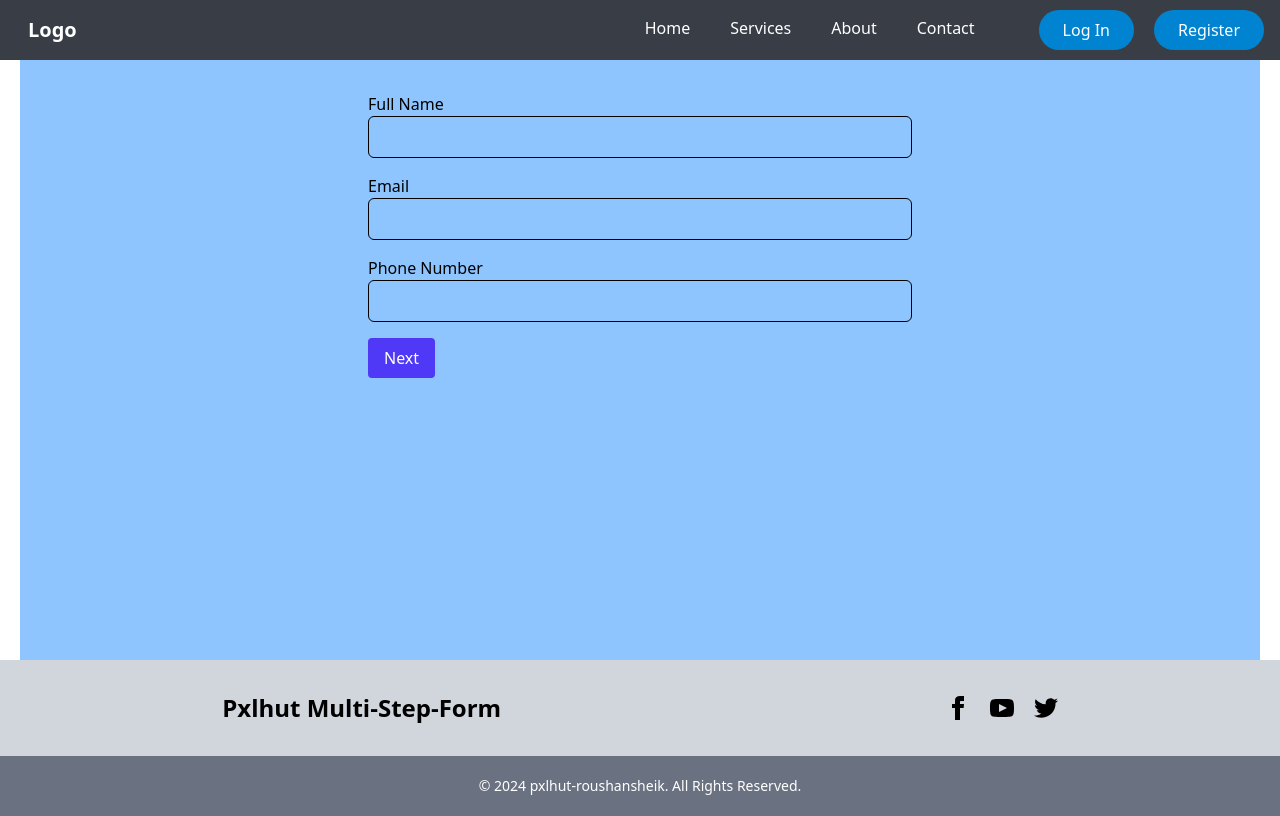
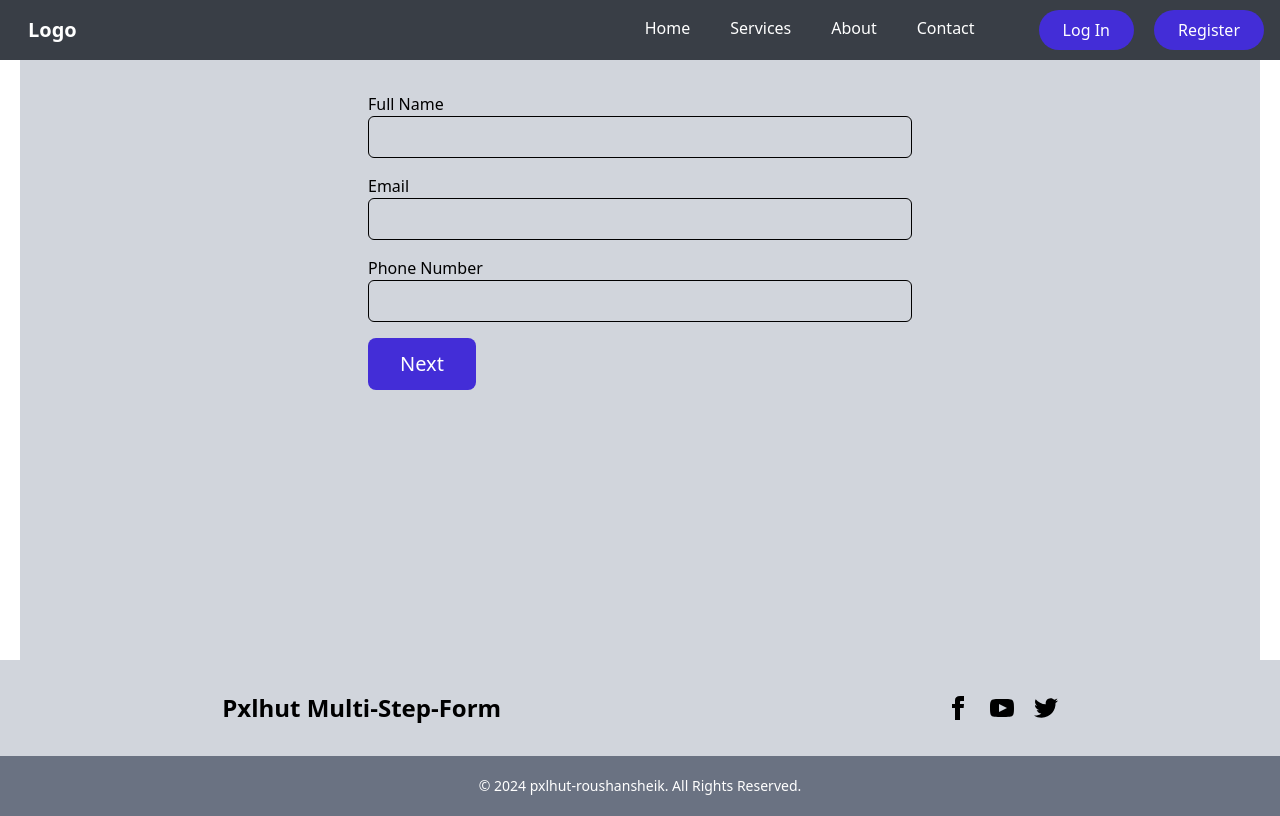
Before and after one commit to roushan-sheik/multi-step-form, a Next.js app: page / in a window 1280 px wide. Built offline with nearby package versions, Linux system fonts and the light colour scheme.

Commit message:
[style]: updated style

```diff
--- a/src/app/globals.css
+++ b/src/app/globals.css
@@ -1,13 +1,13 @@
 @import "tailwindcss";
 
 .input {
-  @apply w-full p-2 border rounded-md dark:bg-gray-800 dark:text-white;
+  @apply w-full p-2 border rounded-md dark:bg-gray-200 dark:text-black;
 }
 
 .btn-primary {
-  @apply px-4 py-2 bg-indigo-600 text-white rounded hover:bg-indigo-700 transition;
+  @apply rounded-lg bg-indigo-700 px-8 py-3 text-xl text-white duration-300 cursor-pointer active:scale-95;
 }
 
 .btn-secondary {
-  @apply px-4 py-2 bg-gray-400 text-white rounded hover:bg-gray-500 transition;
+  @apply bg-gray-400 text-white rounded hover:bg-gray-500 transition   px-8 py-3 text-xl   duration-300 cursor-pointer active:scale-95;
 }
--- a/src/components/layout/header/Header.tsx
+++ b/src/components/layout/header/Header.tsx
@@ -10,26 +10,26 @@ const Header = () => {
         <ul className="flex items-center justify-between gap-10">
           <li className="group flex  cursor-pointer flex-col">
             Home{" "}
-            <span className="mt-[2px] h-[3px] w-[0px] rounded-full bg-sky-500 transition-all duration-300 group-hover:w-full"></span>
+            <span className="mt-[2px] h-[3px] w-[0px] rounded-full bg-indigo-600 transition-all duration-300 group-hover:w-full"></span>
           </li>
           <li className="group flex  cursor-pointer flex-col">
             Services{" "}
-            <span className="mt-[2px] h-[3px]  w-[0px] rounded-full bg-sky-500 transition-all duration-300 group-hover:w-full"></span>
+            <span className="mt-[2px] h-[3px]  w-[0px] rounded-full bg-indigo-600 transition-all duration-300 group-hover:w-full"></span>
           </li>
           <li className="group flex  cursor-pointer flex-col">
             About{" "}
-            <span className="mt-[2px] h-[3px]  w-[0px] rounded-full bg-sky-500 transition-all duration-300 group-hover:w-full"></span>
+            <span className="mt-[2px] h-[3px]  w-[0px] rounded-full bg-indigo-600 transition-all duration-300 group-hover:w-full"></span>
           </li>
           <li className="group flex  cursor-pointer flex-col">
             Contact{" "}
-            <span className="mt-[2px] h-[3px]  w-[0px] rounded-full bg-sky-500 transition-all duration-300 group-hover:w-full"></span>
+            <span className="mt-[2px] h-[3px]  w-[0px] rounded-full bg-indigo-600 transition-all duration-300 group-hover:w-full"></span>
           </li>
         </ul>
         <div className="flex items-center justify-between gap-5">
-          <button className="rounded-full bg-sky-600 px-6 py-2 text-white transition-all duration-300 hover:scale-90">
+          <button className="rounded-full bg-indigo-700 px-6 py-2 text-white transition-all duration-300 hover:scale-90">
             Log In
           </button>
-          <button className="rounded-full bg-sky-600 px-6 py-2 text-white transition-all duration-300 hover:scale-90">
+          <button className="rounded-full bg-indigo-700 px-6 py-2 text-white transition-all duration-300 hover:scale-90">
             Register
           </button>
         </div>
--- a/src/container/form/sections/MultiStepForm.tsx
+++ b/src/container/form/sections/MultiStepForm.tsx
@@ -21,8 +21,8 @@ const MultiStepForm = () => {
 
   return (
     <SectionContainer>
-      <div className="w-full bg-blue-300 min-h-[75vh]">
-        <div className="max-w-xl mx-auto px-4 py-8">
+      <div className="w-full bg-gray-300 min-h-[75vh]">
+        <div className="lg:max-w-xl w-full mx-auto px-4 py-8">
           {step === 1 && (
             <StepOne
               next={nextStep}
```
